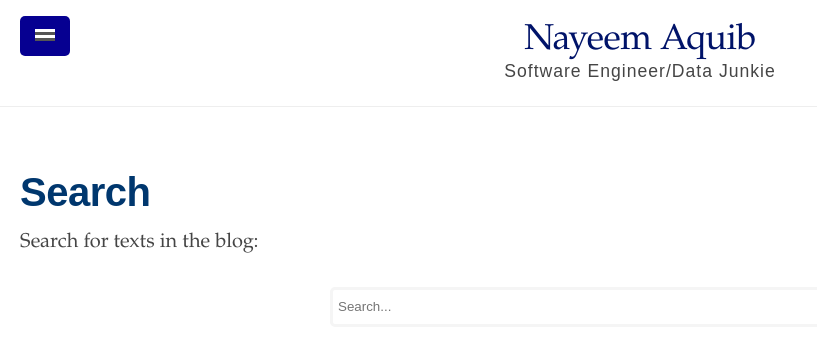
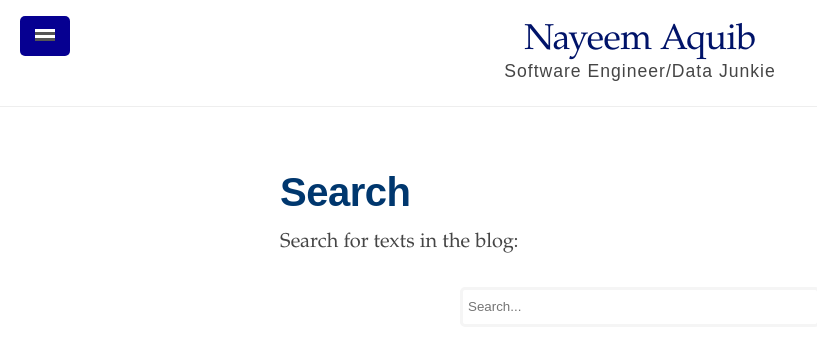
Before and after one commit to nayeemaquib/nayeemaquib.github.io, a Jekyll site: the page built from search.html, in a window 1280 px wide. Shown: the top 350 px of the page, without its empty margins (0-817 px from the left). Built offline with Jekyll 4.4.1, drawn with Linux system fonts in a browser that asks for light colours; nearby versions of some CDN libraries.

Commit message:
testing with css

```diff
--- a/_sass/_ed.scss
+++ b/_sass/_ed.scss
@@ -72,7 +72,7 @@ body {
  */
 
 .container {
-  max-width: 1000rem;
+  max-width: 38rem;
   padding-left:  1rem;
   padding-right: 1rem;
   margin-left:  auto;
@@ -86,7 +86,7 @@ body {
 }
 @media (min-width: 56em) {
   .container {
-    max-width: 1000rem;
+    max-width: 38rem;
   }
 }
 
@@ -308,7 +308,7 @@ h3.masthead-title {
 /* Page and Posts */
 
 .page {
-  margin-bottom: 4em;
+  margin-bottom: 1em;
 }
 
 .page-title {
```
